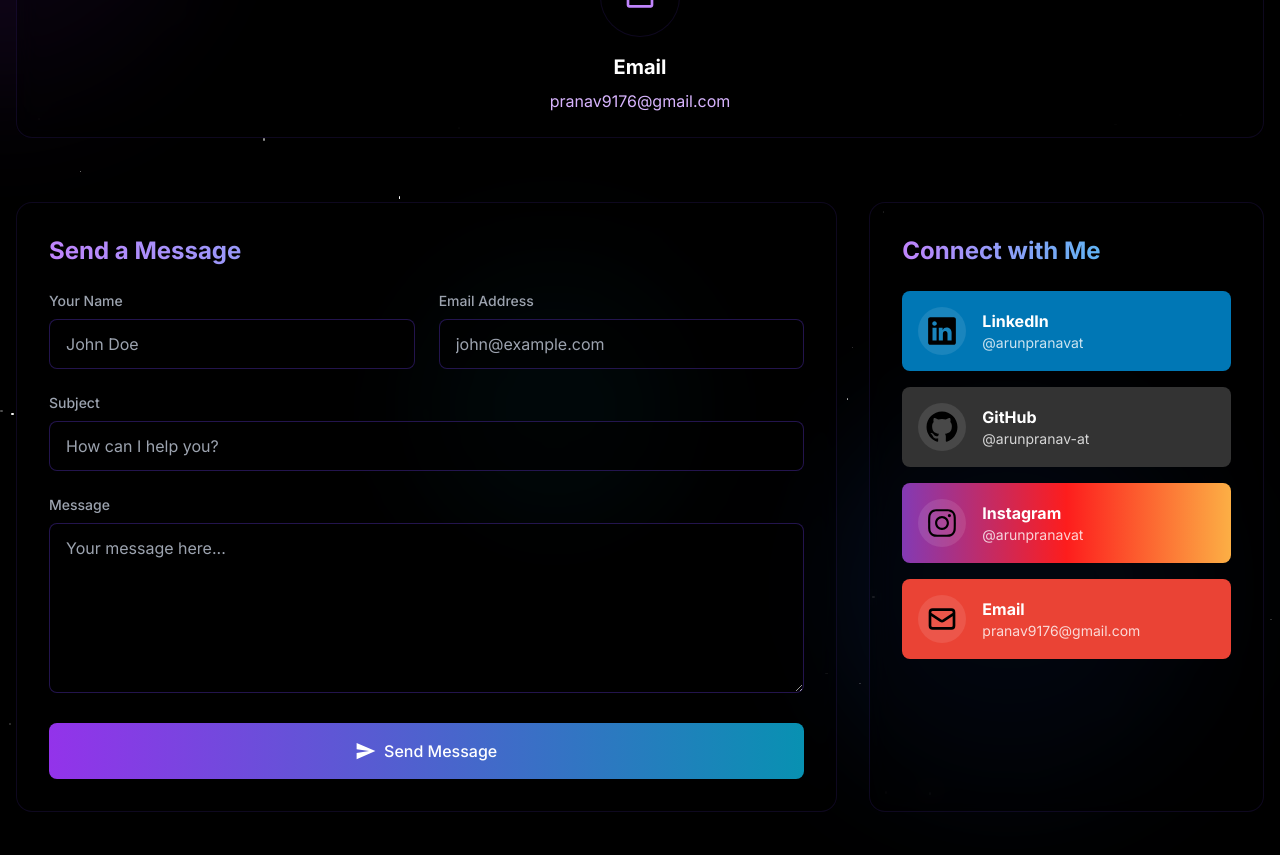
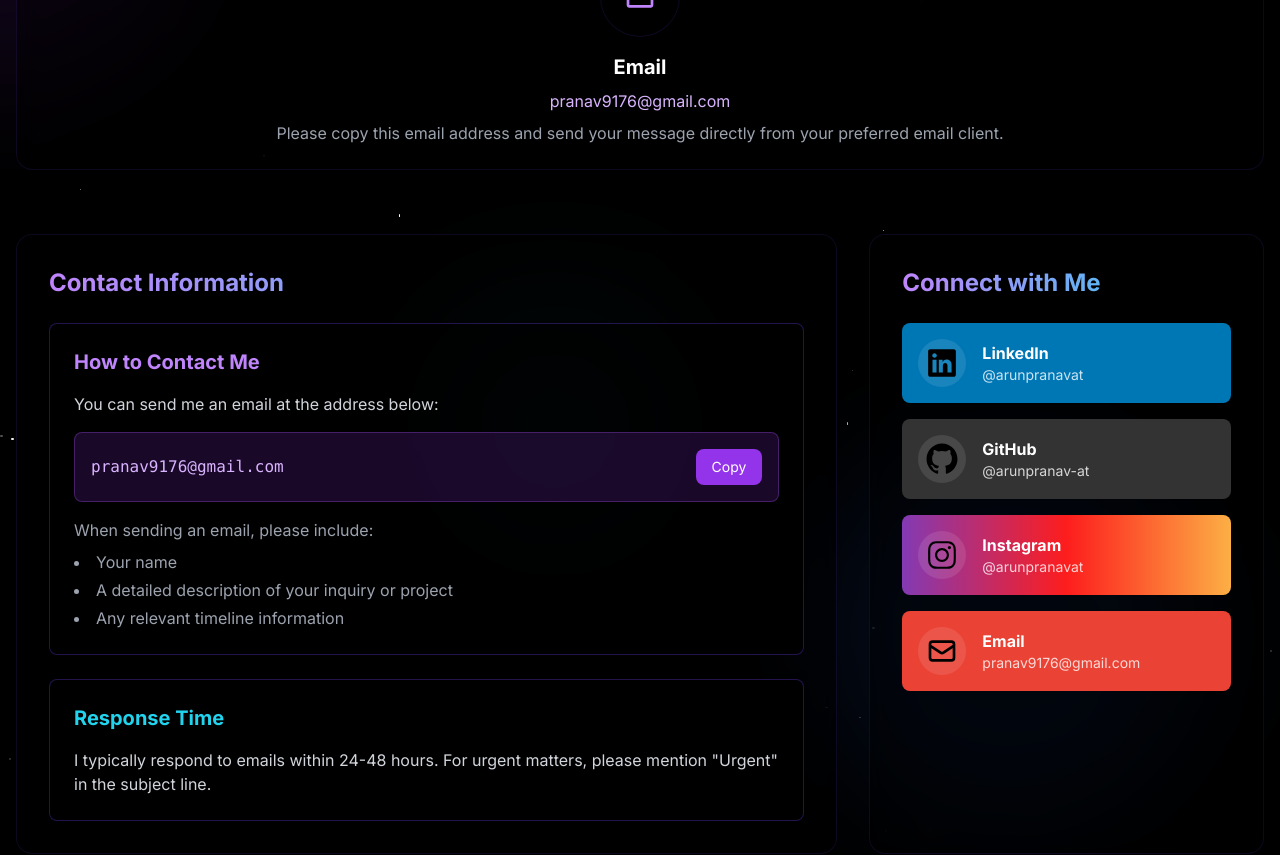
Before and after one commit to arunpranav-at/portfolio, a Next.js app: page /contact in a window 1280 px wide. Shown: the part 380-1235 px from the top of the page. Built offline with nearby package versions, Linux system fonts and the light colour scheme; a web font is replaced by a local one.

Commit message:
[fix]: contact page rectified

```diff
--- a/components/Contact.tsx
+++ b/components/Contact.tsx
@@ -1,69 +1,19 @@
 "use client";
 
-import React, { useState } from "react";
+import React from "react";
 import { motion } from "framer-motion";
 import { slideInFromTop, slideInFromLeft, slideInFromRight } from "@/utils/motion";
 import { RxInstagramLogo, RxLinkedinLogo, RxGithubLogo } from "react-icons/rx";
 import { HiOutlineMail } from "react-icons/hi";
 import { MdOutlineMarkEmailUnread } from "react-icons/md";
-import { IoSendSharp } from "react-icons/io5";
 
 const ContactPage = () => {
-  const [formData, setFormData] = useState({
-    name: "",
-    email: "",
-    subject: "",
-    message: "",
-  });
-
-  const [isSubmitting, setIsSubmitting] = useState(false);
-  const [submitSuccess, setSubmitSuccess] = useState(false);
-
-  interface FormData {
-    name: string;
-    email: string;
-    subject: string;
-    message: string;
-  }
-
-  const handleChange = (e: React.ChangeEvent<HTMLInputElement | HTMLTextAreaElement>) => {
-    const { name, value } = e.target;
-    setFormData((prev) => ({
-      ...prev,
-      [name]: value,
-    }));
-  };
-
-  const handleSubmit = async (e: React.FormEvent<HTMLFormElement>): Promise<void> => {
-    e.preventDefault();
-    setIsSubmitting(true);
-
-    // Simulate form submission
-    setTimeout(() => {
-      console.log("Form submitted:", formData);
-      setIsSubmitting(false);
-      setSubmitSuccess(true);
-      setFormData({
-        name: "",
-        email: "",
-        subject: "",
-        message: "",
-      });
-
-      // Reset success message after 5 seconds
-      setTimeout(() => {
-        setSubmitSuccess(false);
-      }, 5000);
-    }, 1500);
-  };
-
   const contactMethods = [
     {
       id: 1,
       icon: <MdOutlineMarkEmailUnread className="h-8 w-8 text-purple-400" />,
       title: "Email",
       value: "pranav9176@gmail.com",
-      link: "mailto:pranav9176@gmail.com",
       color: "from-purple-500 to-cyan-500",
     }
   ];
@@ -101,7 +51,7 @@ const ContactPage = () => {
       icon: <HiOutlineMail className="h-8 w-8" />,
       name: "Email",
       username: "pranav9176@gmail.com",
-      link: "mailto:pranav9176@gmail.com",
+      link: "#",
       color: "bg-[#EA4335]",
       hoverColor: "hover:bg-[#D33426]",
     },
@@ -158,10 +108,7 @@ const ContactPage = () => {
           className="grid grid-cols-1 gap-8 mb-16"
         >
           {contactMethods.map((method) => (
-            <a
-              href={method.link}
-              target="_blank"
-              rel="noopener noreferrer"
+            <div
               key={method.id}
               className="group"
             >
@@ -184,14 +131,15 @@ const ContactPage = () => {
                 {/* Content */}
                 <h3 className="text-xl font-bold text-white mb-2">{method.title}</h3>
                 <p className="text-purple-300">{method.value}</p>
+                <p className="text-gray-400 mt-2">Please copy this email address and send your message directly from your preferred email client.</p>
               </motion.div>
-            </a>
+            </div>
           ))}
         </motion.div>
 
-        {/* Contact Form and Social Profiles Grid */}
+        {/* Contact Info and Social Profiles Grid */}
         <div className="grid grid-cols-1 lg:grid-cols-3 gap-8">
-          {/* Contact Form */}
+          {/* Contact Information */}
           <motion.div
             initial="hidden"
             animate="visible"
@@ -199,96 +147,44 @@ const ContactPage = () => {
             className="lg:col-span-2 rounded-2xl bg-black/40 backdrop-blur-md border border-[#7042f81f] overflow-hidden p-8"
           >
             <h2 className="text-2xl font-bold text-transparent bg-clip-text bg-gradient-to-r from-purple-400 to-cyan-400 mb-6">
-              Send a Message
+              Contact Information
             </h2>
 
-            <form onSubmit={handleSubmit} className="space-y-6">
-              <div className="grid grid-cols-1 md:grid-cols-2 gap-6">
-                <div>
-                  <label htmlFor="name" className="block text-sm font-medium text-gray-400 mb-2">Your Name</label>
-                  <input
-                    type="text"
-                    id="name"
-                    name="name"
-                    value={formData.name}
-                    onChange={handleChange}
-                    required
-                    className="w-full rounded-lg bg-black/60 border border-[#7042f84f] text-white py-3 px-4 focus:outline-none focus:ring-2 focus:ring-purple-500 focus:border-transparent"
-                    placeholder="John Doe"
-                  />
+            <div className="space-y-6">
+              <div className="p-6 rounded-lg bg-black/60 border border-[#7042f84f]">
+                <h3 className="text-xl font-bold text-purple-400 mb-4">How to Contact Me</h3>
+                <p className="text-gray-300 mb-4">
+                  You can send me an email at the address below:
+                </p>
+                <div className="bg-purple-900/30 border border-purple-500/30 rounded-lg p-4 flex items-center justify-between">
+                  <span className="text-purple-300 font-mono">pranav9176@gmail.com</span>
+                  <button
+                    onClick={() => {
+                      navigator.clipboard.writeText("pranav9176@gmail.com");
+                      alert("Email copied to clipboard!");
+                    }}
+                    className="px-4 py-2 bg-purple-600 hover:bg-purple-700 text-white rounded-lg text-sm transition-colors duration-300"
+                  >
+                    Copy
+                  </button>
                 </div>
-                <div>
-                  <label htmlFor="email" className="block text-sm font-medium text-gray-400 mb-2">Email Address</label>
-                  <input
-                    type="email"
-                    id="email"
-                    name="email"
-                    value={formData.email}
-                    onChange={handleChange}
-                    required
-                    className="w-full rounded-lg bg-black/60 border border-[#7042f84f] text-white py-3 px-4 focus:outline-none focus:ring-2 focus:ring-purple-500 focus:border-transparent"
-                    placeholder="john@example.com"
-                  />
-                </div>
+                <p className="text-gray-400 mt-4">
+                  When sending an email, please include:
+                </p>
+                <ul className="list-disc list-inside text-gray-400 mt-2 space-y-1">
+                  <li>Your name</li>
+                  <li>A detailed description of your inquiry or project</li>
+                  <li>Any relevant timeline information</li>
+                </ul>
               </div>
 
-              <div>
-                <label htmlFor="subject" className="block text-sm font-medium text-gray-400 mb-2">Subject</label>
-                <input
-                  type="text"
-                  id="subject"
-                  name="subject"
-                  value={formData.subject}
-                  onChange={handleChange}
-                  required
-                  className="w-full rounded-lg bg-black/60 border border-[#7042f84f] text-white py-3 px-4 focus:outline-none focus:ring-2 focus:ring-purple-500 focus:border-transparent"
-                  placeholder="How can I help you?"
-                />
+              <div className="p-6 rounded-lg bg-black/60 border border-[#7042f84f]">
+                <h3 className="text-xl font-bold text-cyan-400 mb-4">Response Time</h3>
+                <p className="text-gray-300">
+                  I typically respond to emails within 24-48 hours. For urgent matters, please mention "Urgent" in the subject line.
+                </p>
               </div>
-
-              <div>
-                <label htmlFor="message" className="block text-sm font-medium text-gray-400 mb-2">Message</label>
-                <textarea
-                  id="message"
-                  name="message"
-                  value={formData.message}
-                  onChange={handleChange}
-                  required
-                  rows={6}
-                  className="w-full rounded-lg bg-black/60 border border-[#7042f84f] text-white py-3 px-4 focus:outline-none focus:ring-2 focus:ring-purple-500 focus:border-transparent"
-                  placeholder="Your message here..."
-                />
-              </div>
-
-              <div>
-                <button
-                  type="submit"
-                  disabled={isSubmitting}
-                  className={`flex items-center justify-center space-x-2 w-full py-4 rounded-lg bg-gradient-to-r from-purple-600 to-cyan-600 hover:from-purple-700 hover:to-cyan-700 text-white font-medium text-center transition-all duration-300 ${isSubmitting ? 'opacity-70 cursor-not-allowed' : ''}`}
-                >
-                  {isSubmitting ? (
-                    <>
-                      <svg className="animate-spin h-5 w-5 mr-3 text-white" viewBox="0 0 24 24">
-                        <circle className="opacity-25" cx="12" cy="12" r="10" stroke="currentColor" strokeWidth="4"></circle>
-                        <path className="opacity-75" fill="currentColor" d="M4 12a8 8 0 018-8V0C5.373 0 0 5.373 0 12h4zm2 5.291A7.962 7.962 0 014 12H0c0 3.042 1.135 5.824 3 7.938l3-2.647z"></path>
-                      </svg>
-                      <span>Sending...</span>
-                    </>
-                  ) : (
-                    <>
-                      <IoSendSharp className="h-5 w-5" />
-                      <span>Send Message</span>
-                    </>
-                  )}
-                </button>
-
-                {submitSuccess && (
-                  <div className="mt-4 p-3 bg-green-400/20 border border-green-500 text-green-300 rounded-lg text-center">
-                    Thank you! Your message has been sent successfully.
-                  </div>
-                )}
-              </div>
-            </form>
+            </div>
           </motion.div>
 
           {/* Social Profiles */}
@@ -306,9 +202,14 @@ const ContactPage = () => {
               {socialLinks.map((social) => (
                 <a
                   key={social.id}
-                  href={social.link}
-                  target="_blank"
-                  rel="noopener noreferrer"
+                  href={social.id !== 4 ? social.link : "#"}
+                  onClick={social.id === 4 ? (e) => {
+                    e.preventDefault();
+                    navigator.clipboard.writeText("pranav9176@gmail.com");
+                    alert("Email copied to clipboard!");
+                  } : undefined}
+                  target={social.id !== 4 ? "_blank" : undefined}
+                  rel={social.id !== 4 ? "noopener noreferrer" : undefined}
                   className={`flex items-center gap-4 p-4 rounded-lg ${social.color} ${social.hoverColor} transition-all duration-300`}
                 >
                   <div className="bg-white/10 rounded-full p-2">
```
